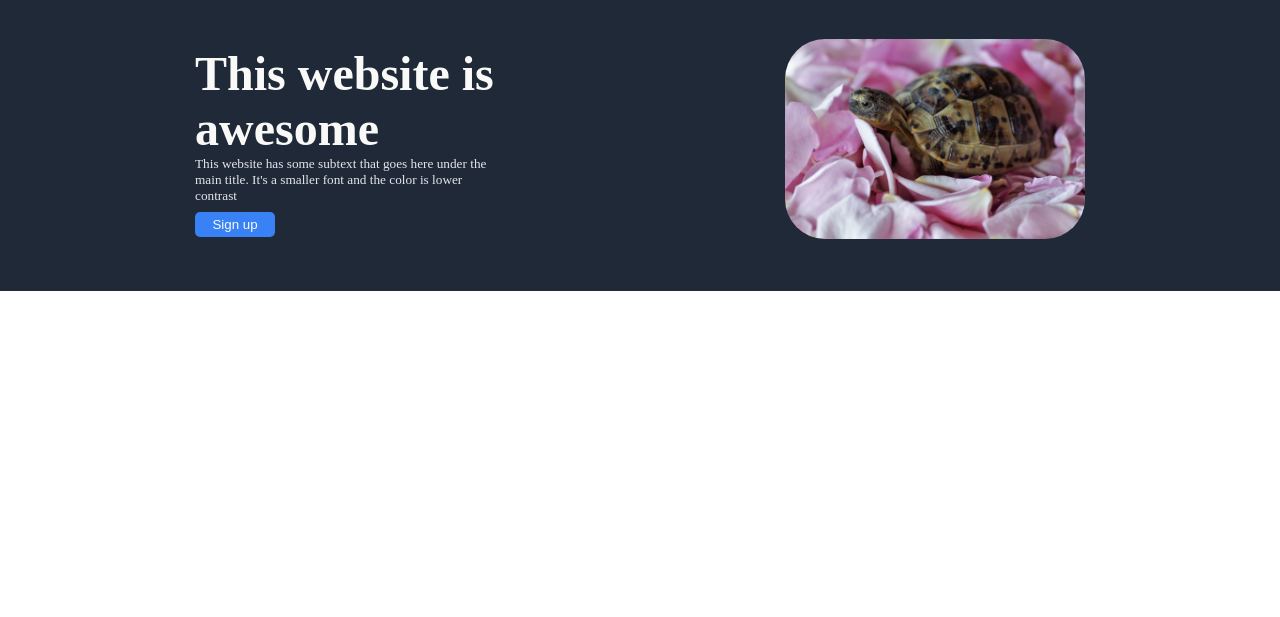
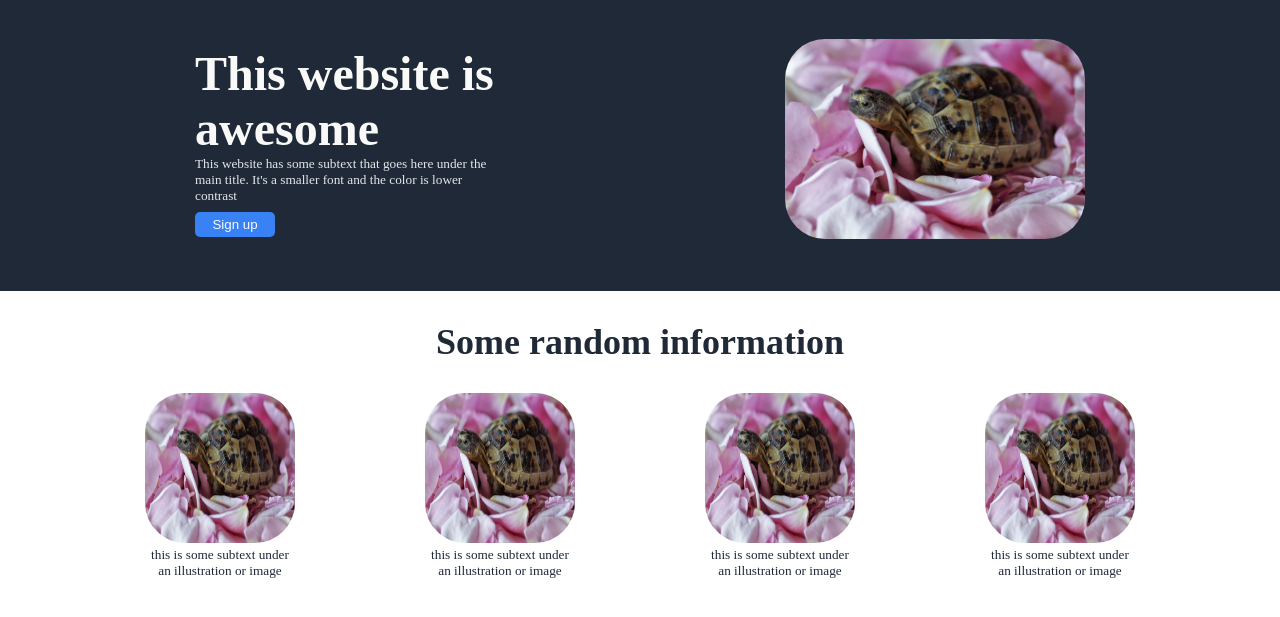
Before and after one commit to OpkWan/odin-landing-page, a plain HTML site: page index.html in a window 1280 px wide. Shown: the part 109-726 px from the top of the page. Drawn offline with Linux system fonts and the light colour scheme.

Commit message:
added a third section. title created with images arranged

```diff
--- a/index.html
+++ b/index.html
@@ -40,7 +40,27 @@
 <!-- First Section Ends -->
 
 <!-- Second Section Starts -->
-
+    <section class="second-section">
+        <h2>Some random information</h2>
+        <div class="images">
+            <div>
+                <img src="/images/turtle.jpg" alt="pic">
+                <h5>this is some subtext under an illustration or image</h5>
+            </div>
+            <div>
+                <img src="/images/turtle.jpg" alt="pic">
+                <h5>this is some subtext under an illustration or image</h5>
+            </div>
+            <div>
+                <img src="/images/turtle.jpg" alt="pic">
+                <h5>this is some subtext under an illustration or image</h5>
+            </div>
+            <div>
+                <img src="/images/turtle.jpg" alt="pic">
+                <h5>this is some subtext under an illustration or image</h5>
+            </div>
+        </div>
+    </section>
 
 <!-- Second Section Ends -->
 
--- a/style.css
+++ b/style.css
@@ -85,9 +85,41 @@ img {
 /* First Section Ends */
 
 /* Second Section Starts */
+.second-section {
+    height: 300px;
 
+}
 
+.second-section h2 {
+    text-align: center;
+    padding: 30px;
+    color: #1F2937;
+    font-size: 36px;
+}
 
+.second-section .images {
+    display: flex;
+    /* gap: 20px; */
+    justify-content: space-around;
+    margin: 0px 80px;
+    /* width: 800px; */
+}
+
+.images div img {
+    width: 150px;
+    height: 150px;
+}
+
+.images div {
+    width: 150px;
+    height: 150px;
+}
+
+.images div h5 {
+    text-align: center;
+    color: #1F2937;
+    font-weight: 100;
+}
 /* Second Section Ends */
 
 
```
